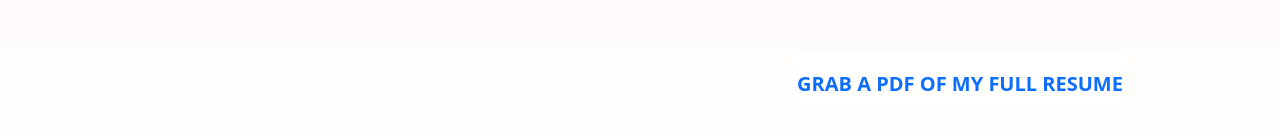
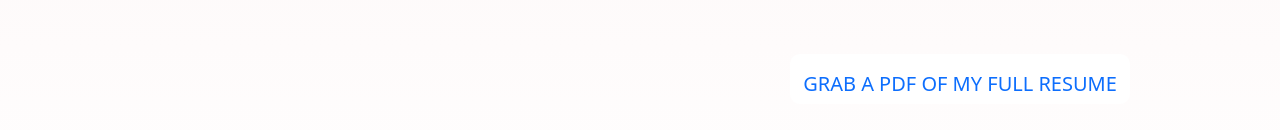
Before and after one commit to BhushanDhamankar/BhushanDhamankar.github.io, a plain HTML site: page index.html in a window 1280 px wide. Shown: the part 1086-1216 px from the top of the page. Drawn offline with nearby package versions, Linux system fonts and the light colour scheme.

Commit message:
Update index.html

```diff
--- a/index.html
+++ b/index.html
@@ -99,7 +99,7 @@
             </div><br><br>
 
             <div class="resume">
-                <a href ="static/BD-Resume.pdf" download="BhushanDhamankarResume.pdf"><b>GRAB A PDF OF MY FULL RESUME</b></a>
+                <a href ="static/BD-Resume.pdf" download="BhushanDhamankarResume.pdf">GRAB A PDF OF MY FULL RESUME</a>
             </div>
             <br>
         </section>
```
